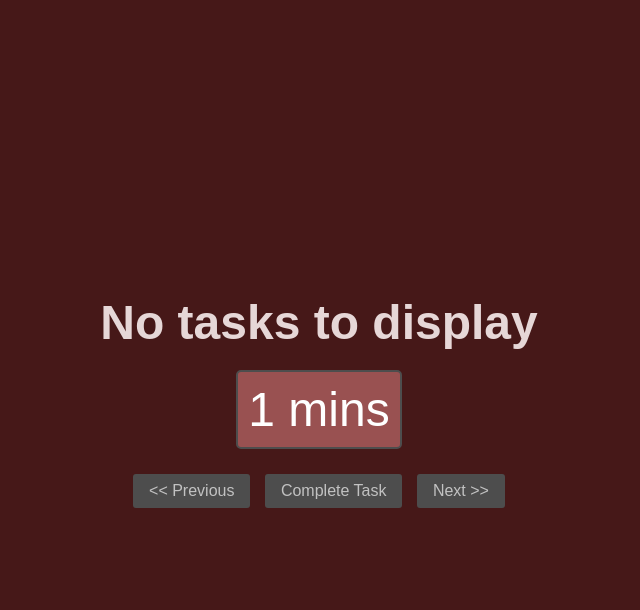
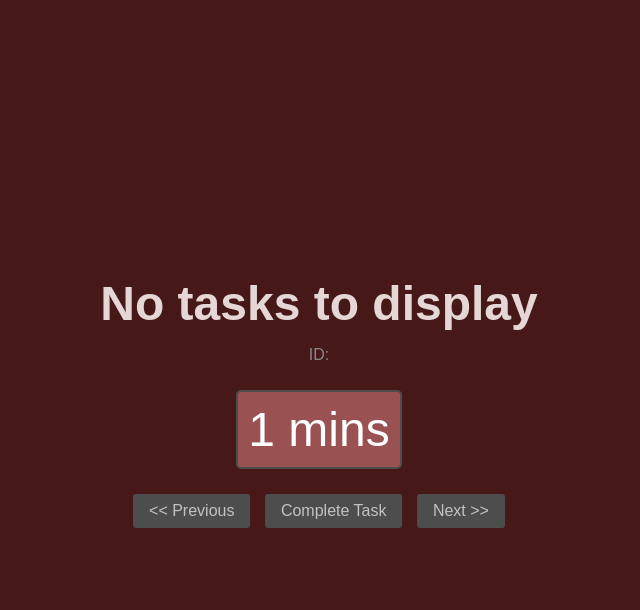
Before and after one commit to porterbhall/oneTask, a Flask app: page / in a window 1280 px wide. Shown: the top 610 px of the page, without its empty margins (321-961 px from the left). Run offline with Flask 3, Linux system fonts and the light colour scheme; some libraries are stand-ins or nearby versions.

Commit message:
Add clickable task identifier display for terminal lookup (SUS-63)
Displays short 8-character task ID below task name that users can click
to copy to clipboard for use in terminal commands like 'task <id> done'.
Task ID updates when navigating between tasks and provides visual feedback
when copied. Removes bracketed ID from task title for cleaner display.

🤖 Generated with [Claude Code](https://claude.ai/code)

Co-Authored-By: Claude <noreply@anthropic.com>

```diff
--- a/app.py
+++ b/app.py
@@ -55,6 +55,10 @@ def format_task_for_display(task):
     estimate = task.get('estimate', '')
     total_seconds = convert_taskwarrior_estimate_to_seconds(estimate)
 
+    # Create short task identifier from UUID (first 8 characters)
+    uuid = task.get('uuid', '')
+    short_id = uuid[:8] if uuid else 'unknown'
+
     # Format the task for display
     formatted_task = {
         "name": task.get('description', 'No description'),
@@ -63,7 +67,8 @@ def format_task_for_display(task):
         "task_id": task.get('uuid', ''),  # Use UUID as primary identifier
         "uuid": task.get('uuid', ''),
         "total_seconds": total_seconds,
-        "task_url": task.get('url', 'none')
+        "task_url": task.get('url', 'none'),
+        "short_id": short_id
     }
 
     # Format display name
@@ -122,7 +127,7 @@ def show_list():
         print(f"DEBUG: Got {len(raw_tasks)} tasks from TaskWarrior")
 
         if not raw_tasks:
-            tasks = [{'name': 'No tasks to display', 'priority': 2, 'total_seconds': 0, 'formatted_task': 'No tasks to display', 'task_id': '', 'uuid': '', 'task_url': 'none'}]
+            tasks = [{'name': 'No tasks to display', 'priority': 2, 'total_seconds': 0, 'formatted_task': 'No tasks to display', 'task_id': '', 'uuid': '', 'task_url': 'none', 'short_id': ''}]
         else:
             # Convert TaskWarrior tasks to Milkbox format
             # Note: raw_tasks are already sorted by urgency from get_tasks_from_report()
@@ -136,6 +141,7 @@ def show_list():
         formatted_tasks = [task["formatted_task"] for task in tasks]
         task_urls = [task["task_url"] for task in tasks]
         remaining_seconds = [task["total_seconds"] for task in tasks]
+        short_ids = [task["short_id"] for task in tasks]
         num_tasks = len(tasks)
 
         return render_template('task.html',
@@ -146,6 +152,7 @@ def show_list():
                              task_id=task_ids,
                              taskseries_id=uuids,  # Use UUID as taskseries_id for compatibility
                              truelist_id=uuids,    # Use UUID as truelist_id for compatibility
+                             short_ids=short_ids,
                              currentTaskIndex=0)
 
     except TimeoutError as e:
--- a/static/css/style.css
+++ b/static/css/style.css
@@ -12,8 +12,29 @@ body {
 .task-name {
     font-size: 48px;
     text-align: center;
+    margin-bottom: 10px;
+    color: #e6d7d7;
+}
+
+.task-id-display {
+    text-align: center;
     margin-bottom: 20px;
-    color: #e6d7d7;
+    font-size: 16px;
+    color: #888;
+    cursor: pointer;
+    padding: 5px 10px;
+    border-radius: 3px;
+    transition: all 0.2s ease;
+}
+
+.task-id-display:hover {
+    background-color: #4d4d4d;
+    color: #c2c2c2;
+}
+
+.task-id-display span {
+    font-family: 'Courier New', monospace;
+    font-weight: bold;
 }
 
 .countdown-box {
--- a/templates/task.html
+++ b/templates/task.html
@@ -10,6 +10,9 @@
 
 <body>
     <h1 class="task-name">{{ formatted_tasks[currentTaskIndex] }}</h1>
+    <div class="task-id-display" onclick="copyTaskId()">
+        ID: <span id="current-task-id">{{ short_ids[currentTaskIndex] }}</span>
+    </div>
     <div id="countdown" class="countdown-box" onclick="toggleTimer()">
     </div>
     <div class="actions">
@@ -31,6 +34,7 @@
     var task_id = {{ task_id | tojson }};
     var taskseries_id = {{ taskseries_id | tojson }};
     var truelist_id = {{ truelist_id | tojson }};
+    var short_ids = {{ short_ids | tojson }};
     var remainingTime = moment.duration(remainingSeconds[currentTaskIndex], 'seconds');
     var countdownBox = document.querySelector('.countdown-box');
     var countdownInterval;
@@ -59,6 +63,29 @@
             linkElement.innerText = "Link"; // Set inner text to the URL
 
         }
+    }
+
+    // Function to update the task ID display
+    function updateTaskId() {
+        var taskIdElement = document.getElementById('current-task-id');
+        taskIdElement.textContent = short_ids[currentTaskIndex];
+    }
+
+    // Function to copy task ID to clipboard
+    function copyTaskId() {
+        var taskId = short_ids[currentTaskIndex];
+        navigator.clipboard.writeText(taskId).then(function() {
+            console.log('Task ID copied to clipboard: ' + taskId);
+            // Visual feedback
+            var taskIdDisplay = document.querySelector('.task-id-display');
+            var originalText = taskIdDisplay.innerHTML;
+            taskIdDisplay.innerHTML = 'ID: <span>Copied!</span>';
+            setTimeout(function() {
+                taskIdDisplay.innerHTML = originalText;
+            }, 1000);
+        }).catch(function(err) {
+            console.error('Failed to copy task ID: ', err);
+        });
     }
 
     // turn the timer on or off by clicking in the box
@@ -96,6 +123,7 @@
             updateTaskName();
             restoreStyles();
             updateLink();
+            updateTaskId();
         }
     }
 
@@ -105,6 +133,7 @@
             updateTaskName();
             restoreStyles();
             updateLink();
+            updateTaskId();
         }
     }
 
@@ -260,6 +289,7 @@ function updateCountdown() {
     // Start the countdown
     updateCountdown();
     updateLink();
+    updateTaskId();
     // Schedule the next update in 1 second
     countdownInterval = setInterval(updateCountdown, 1000);
     </script>
```
